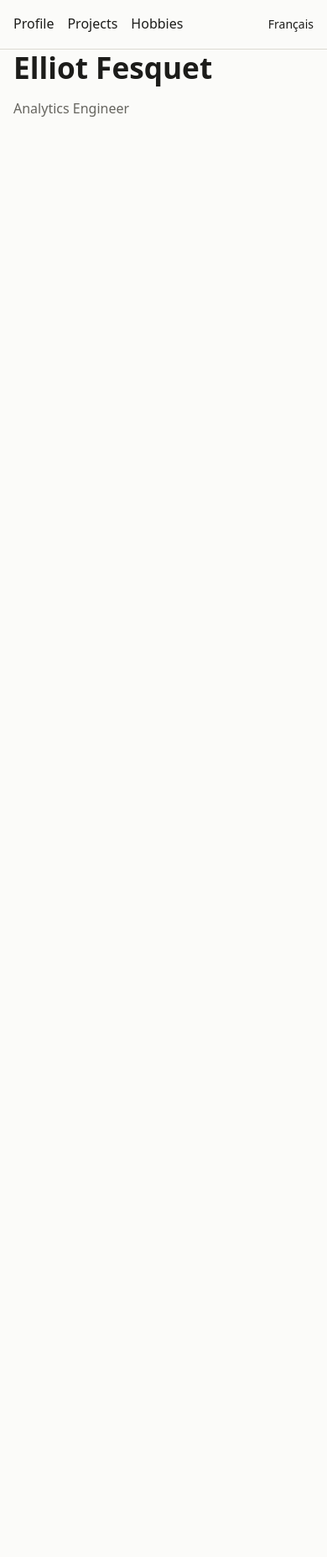
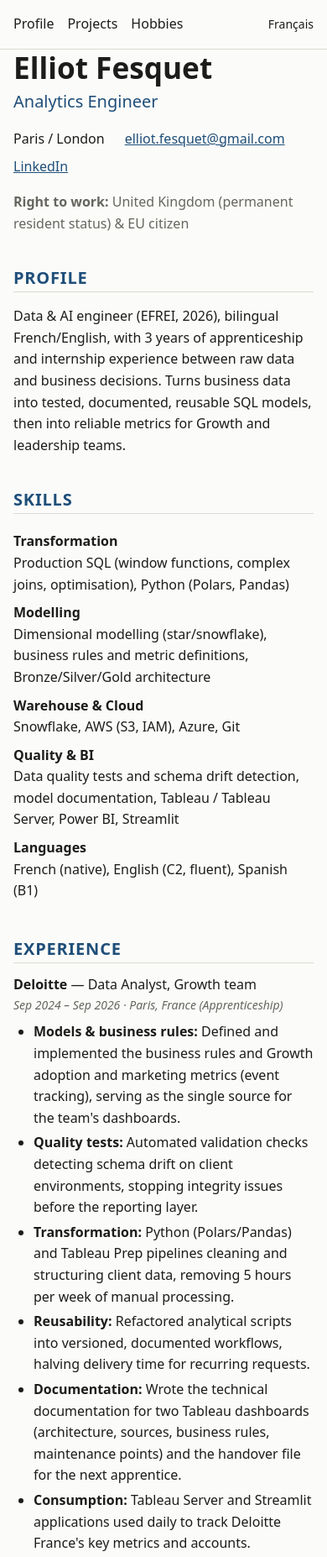
Before and after one commit to ElliotFesquet/cv, an Astro site: page /cv/en in a window 390 px wide. Shown: the top 1854 px of the page at 84% size. Before the commit the page ends 844 px from the top, so only its background shows below. Built offline with nearby package versions, Linux system fonts and the light colour scheme; Astro itself is replaced by a stand-in of ours.

Commit message:
Add bilingual CV page rendered from cv.yaml
Co-Authored-By: Claude Opus 5.5 <noreply@anthropic.com>

```diff
--- a/package.json
+++ b/package.json
@@ -8,6 +8,10 @@
     "preview": "astro preview"
   },
   "dependencies": {
-    "astro": "^7.3.5"
+    "astro": "^7.3.5",
+    "js-yaml": "^5.4.2"
+  },
+  "devDependencies": {
+    "@types/js-yaml": "^4.0.9"
   }
 }
--- /dev/null
+++ b/src/data/cv.ts
@@ -0,0 +1,32 @@
+import { load } from 'js-yaml';
+import raw from './cv.yaml?raw';
+import type { Lang } from '../i18n/ui';
+
+type Text = Record<Lang, string>;
+type Bullet = Text & { title: Text };
+
+export interface CV {
+  name: string;
+  headline: Text;
+  location: Text;
+  email: string;
+  linkedin: string;
+  work_rights: Text;
+  profile: Text;
+  skills: { label: Text; items: Text }[];
+  experience: {
+    company: string; role: Text; start: string; end: string;
+    location: Text; type: Text; bullets: Bullet[];
+  }[];
+  education: { school: string; degree: Text; start: number; end: number; detail?: Text }[];
+  activities: (Text & { label: Text })[];
+}
+
+export const cv = load(raw) as CV;
+
+// "2024-09" -> "Sep 2024" / "sept. 2024"
+export const formatMonth = (ym: string, lang: Lang) => {
+  const [y, m] = ym.split('-').map(Number);
+  return new Intl.DateTimeFormat(lang, { month: 'short', year: 'numeric', timeZone: 'UTC' })
+    .format(new Date(Date.UTC(y, m - 1)));
+};
--- /dev/null
+++ b/src/data/cv.yaml
@@ -0,0 +1,127 @@
+# Single source of truth for the CV. Source: cv_an_eng_ef.pdf.
+# Every user-facing string has en + fr. Dates are YYYY-MM; month names are rendered per language.
+
+name: Elliot Fesquet
+headline: { en: Analytics Engineer, fr: Analytics Engineer }
+location: { en: Paris / London, fr: Paris / Londres }
+email: elliot.fesquet@gmail.com
+linkedin: https://www.linkedin.com/in/elliot-fesquet
+work_rights:
+  en: United Kingdom (permanent resident status) & EU citizen
+  fr: Royaume-Uni (statut de résident permanent) & citoyen de l'UE
+
+profile:
+  en: >-
+    Data & AI engineer (EFREI, 2026), bilingual French/English, with 3 years of apprenticeship and
+    internship experience between raw data and business decisions. Turns business data into tested,
+    documented, reusable SQL models, then into reliable metrics for Growth and leadership teams.
+  fr: >-
+    Ingénieur Data & IA (EFREI, 2026) bilingue (français/anglais), 3 ans d'expérience en alternance et
+    en stage entre la donnée brute et la décision métier. Transforme des données métier en modèles SQL
+    testés, documentés et réutilisables, puis en indicateurs fiables pour les équipes Growth et direction.
+
+skills:
+  - label: { en: Transformation, fr: Transformation }
+    items:
+      en: Production SQL (window functions, complex joins, optimisation), Python (Polars, Pandas)
+      fr: SQL en production (fonctions de fenêtrage, jointures complexes, optimisation), Python (Polars, Pandas)
+  - label: { en: Modelling, fr: Modélisation }
+    items:
+      en: Dimensional modelling (star/snowflake), business rules and metric definitions, Bronze/Silver/Gold architecture
+      fr: Modélisation dimensionnelle (étoile/flocon), définition de règles métier et d'indicateurs, architecture Bronze/Silver/Gold
+  - label: { en: Warehouse & Cloud, fr: Warehouse & Cloud }
+    items:
+      en: Snowflake, AWS (S3, IAM), Azure, Git
+      fr: Snowflake, AWS (S3, IAM), Azure, Git
+  - label: { en: Quality & BI, fr: Qualité & BI }
+    items:
+      en: Data quality tests and schema drift detection, model documentation, Tableau / Tableau Server, Power BI, Streamlit
+      fr: Tests de qualité et détection de dérive de schéma, documentation de modèles, Tableau / Tableau Server, Power BI, Streamlit
+  - label: { en: Languages, fr: Langues }
+    items:
+      en: French (native), English (C2, fluent), Spanish (B1)
+      fr: Français (maternel), anglais (C2, courant), espagnol (B1)
+
+experience:
+  - company: Deloitte
+    role: { en: "Data Analyst, Growth team", fr: "Data Analyst, équipe Growth" }
+    start: 2024-09
+    end: 2026-09
+    location: { en: "Paris, France", fr: "Paris, France" }
+    type: { en: Apprenticeship, fr: Alternance }
+    bullets:
+      - title: { en: Models & business rules, fr: Modèles & règles métier }
+        en: Defined and implemented the business rules and Growth adoption and marketing metrics (event tracking), serving as the single source for the team's dashboards.
+        fr: Définition et implémentation des règles métier et des indicateurs d'adoption et de marketing Growth (event tracking), servant de source unique aux tableaux de bord de l'équipe.
+      - title: { en: Quality tests, fr: Tests de qualité }
+        en: Automated validation checks detecting schema drift on client environments, stopping integrity issues before the reporting layer.
+        fr: Contrôles de validation automatisés détectant les dérives de schéma sur les environnements clients, bloquant les problèmes d'intégrité avant la couche de reporting.
+      - title: { en: Transformation, fr: Transformation }
+        en: Python (Polars/Pandas) and Tableau Prep pipelines cleaning and structuring client data, removing 5 hours per week of manual processing.
+        fr: Pipelines Python (Polars/Pandas) et Tableau Prep de nettoyage et de structuration des données clients, supprimant 5 heures par semaine de traitement manuel.
+      - title: { en: Reusability, fr: Réutilisabilité }
+        en: Refactored analytical scripts into versioned, documented workflows, halving delivery time for recurring requests.
+        fr: Refonte de scripts analytiques en workflows versionnés et documentés, divisant par deux le délai de livraison des demandes récurrentes.
+      - title: { en: Documentation, fr: Documentation }
+        en: Wrote the technical documentation for two Tableau dashboards (architecture, sources, business rules, maintenance points) and the handover file for the next apprentice.
+        fr: Rédaction de la documentation technique de deux tableaux de bord Tableau (architecture, sources, règles métier, points de maintenance) et du dossier de passation à l'alternant suivant.
+      - title: { en: Consumption, fr: Consommation }
+        en: Tableau Server and Streamlit applications used daily to track Deloitte France's key metrics and accounts.
+        fr: Applications Tableau Server et Streamlit utilisées quotidiennement pour suivre les indicateurs et comptes clés de Deloitte France.
+  - company: Kickmaker
+    role: { en: Data Analyst, fr: Data Analyst }
+    start: 2023-09
+    end: 2024-08
+    location: { en: "Paris, France", fr: "Paris, France" }
+    type: { en: Apprenticeship, fr: Alternance }
+    bullets:
+      - title: { en: HR data model, fr: Modèle de données RH }
+        en: End-to-end design of the data model and Power BI dashboards for cross-functional metrics, used daily by the HR Director.
+        fr: Conception de bout en bout du modèle et des tableaux de bord Power BI d'indicateurs transverses, utilisés quotidiennement par la Directrice RH.
+      - title: { en: Automation, fr: Automatisation }
+        en: Automated weekly flow (Python, Power Automate, VBA) delivering the sales pipeline analysis to the executive committee.
+        fr: Flux hebdomadaire automatisé (Python, Power Automate, VBA) livrant l'analyse du pipe commercial au comité de direction.
+  - company: Ohm Energie
+    role: { en: Data Analyst, fr: Data Analyst }
+    start: 2023-05
+    end: 2023-08
+    location: { en: "Paris, France", fr: "Paris, France" }
+    type: { en: Internship, fr: Stage }
+    bullets:
+      - title: { en: Ingestion, fr: Ingestion }
+        en: Python web-scraping pipelines collecting and structuring competitor prices daily.
+        fr: Pipelines de web-scraping en Python collectant et structurant quotidiennement les prix des concurrents.
+  - company: OilX
+    role: { en: Data Analyst, fr: Data Analyst }
+    start: 2022-05
+    end: 2022-08
+    location: { en: "London, United Kingdom", fr: "Londres, Royaume-Uni" }
+    type: { en: Internship, fr: Stage }
+    bullets:
+      - title: { en: Data integrity, fr: Intégrité des données }
+        en: Validated large-scale market telemetry data for the global oil sector, feeding weekly market intelligence reports.
+        fr: Validation de données de télémétrie de marché à grande échelle pour le secteur pétrolier mondial, alimentant des rapports hebdomadaires d'intelligence de marché.
+
+education:
+  - school: EFREI Paris
+    degree: { en: "Engineering degree: Data & AI", fr: "Diplôme d'Ingénieur : Data & IA" }
+    start: 2021
+    end: 2026
+    detail:
+      en: "Master's in Data Engineering. Project: mobility data platform on AWS (S3 Bronze/Silver/Gold zones, governance and security)."
+      fr: "Master en Data Engineering. Projet : plateforme de données de mobilité sur AWS (zones S3 Bronze/Silver/Gold, gouvernance et sécurité)."
+  - school: EFREI Paris
+    degree: { en: Integrated preparatory class (mathematics, physics), fr: Classe Préparatoire Intégrée (mathématiques, physique) }
+    start: 2020
+    end: 2021
+
+activities:
+  - label: { en: Gaming, fr: Gaming }
+    en: League of Legends, ranked top 0.01% (EUW)
+    fr: League of Legends, classé top 0,01 % (EUW)
+  - label: { en: Sport, fr: Sport }
+    en: Skiing, running, cycling, football
+    fr: Ski, course à pied, cyclisme, football
+  - label: { en: Coaching / tutoring, fr: Coaching / tutorat }
+    en: League of Legends, maths and English
+    fr: League of Legends, maths et anglais
--- a/src/i18n/ui.ts
+++ b/src/i18n/ui.ts
@@ -3,8 +3,18 @@ export type Lang = keyof typeof languages;
 export const defaultLang: Lang = 'en';
 
 export const ui = {
-  en: { 'nav.home': 'Profile', 'nav.projects': 'Projects', 'nav.hobbies': 'Hobbies' },
-  fr: { 'nav.home': 'Profil', 'nav.projects': 'Projets', 'nav.hobbies': 'Loisirs' },
+  en: {
+    'nav.home': 'Profile', 'nav.projects': 'Projects', 'nav.hobbies': 'Hobbies',
+    'cv.profile': 'Profile', 'cv.skills': 'Skills', 'cv.experience': 'Experience',
+    'cv.education': 'Education', 'cv.activities': 'Activities & distinctions',
+    'cv.workRights': 'Right to work',
+  },
+  fr: {
+    'nav.home': 'Profil', 'nav.projects': 'Projets', 'nav.hobbies': 'Loisirs',
+    'cv.profile': 'Profil', 'cv.skills': 'Compétences', 'cv.experience': 'Expérience',
+    'cv.education': 'Formation', 'cv.activities': 'Activités & distinctions',
+    'cv.workRights': 'Droit de travail',
+  },
 } as const;
 
 export const t = (lang: Lang) => ui[lang];
--- a/src/pages/[lang]/index.astro
+++ b/src/pages/[lang]/index.astro
@@ -1,11 +1,76 @@
 ---
 import Base from '../../layouts/Base.astro';
-import { langPaths, type Lang } from '../../i18n/ui';
+import { langPaths, t, type Lang } from '../../i18n/ui';
+import { cv, formatMonth } from '../../data/cv';
 
 export const getStaticPaths = langPaths;
 const lang = Astro.params.lang as Lang;
+const l = t(lang);
 ---
-<Base lang={lang} title="Analytics Engineer">
-  <h1>Elliot Fesquet</h1>
-  <p class="muted">Analytics Engineer</p>
+<Base lang={lang} title={cv.headline[lang]}>
+  <header class="cv-header">
+    <h1>{cv.name}</h1>
+    <p class="cv-headline">{cv.headline[lang]}</p>
+    <ul class="cv-contact">
+      <li>{cv.location[lang]}</li>
+      <li><a href={`mailto:${cv.email}`}>{cv.email}</a></li>
+      <li><a href={cv.linkedin}>LinkedIn</a></li>
+    </ul>
+    <p class="muted"><strong>{l['cv.workRights']}:</strong> {cv.work_rights[lang]}</p>
+  </header>
+
+  <section class="cv-section">
+    <h2>{l['cv.profile']}</h2>
+    <p>{cv.profile[lang]}</p>
+  </section>
+
+  <section class="cv-section">
+    <h2>{l['cv.skills']}</h2>
+    <dl class="cv-skills">
+      {cv.skills.map((s) => (
+        <div><dt>{s.label[lang]}</dt><dd>{s.items[lang]}</dd></div>
+      ))}
+    </dl>
+  </section>
+
+  <section class="cv-section">
+    <h2>{l['cv.experience']}</h2>
+    {cv.experience.map((job) => (
+      <article class="cv-entry">
+        <div class="cv-entry-head">
+          <h3>{job.company} <span class="cv-role">— {job.role[lang]}</span></h3>
+          <p class="muted">
+            <time datetime={job.start}>{formatMonth(job.start, lang)}</time> –{' '}
+            <time datetime={job.end}>{formatMonth(job.end, lang)}</time>
+            · {job.location[lang]} ({job.type[lang]})
+          </p>
+        </div>
+        <ul>
+          {job.bullets.map((b) => <li><strong>{b.title[lang]}:</strong> {b[lang]}</li>)}
+        </ul>
+      </article>
+    ))}
+  </section>
+
+  <section class="cv-section">
+    <h2>{l['cv.education']}</h2>
+    {cv.education.map((e) => (
+      <article class="cv-entry">
+        <div class="cv-entry-head">
+          <h3>{e.school} <span class="cv-role">— {e.degree[lang]}</span></h3>
+          <p class="muted">{e.start} – {e.end}</p>
+        </div>
+        {e.detail && <p>{e.detail[lang]}</p>}
+      </article>
+    ))}
+  </section>
+
+  <section class="cv-section">
+    <h2>{l['cv.activities']}</h2>
+    <dl class="cv-skills">
+      {cv.activities.map((a) => (
+        <div><dt>{a.label[lang]}</dt><dd>{a[lang]}</dd></div>
+      ))}
+    </dl>
+  </section>
 </Base>
--- a/src/styles/global.css
+++ b/src/styles/global.css
@@ -74,3 +74,45 @@ main { padding: var(--space-5) 0 var(--space-6); }
 .site-nav a[aria-current="page"] { color: var(--color-accent); font-weight: 600; }
 .site-nav .lang { margin-left: auto; font-size: var(--step--1); }
 .muted { color: var(--color-muted); }
+
+/* CV */
+.cv-header { margin-bottom: var(--space-5); }
+.cv-header h1 { margin-bottom: var(--space-1); }
+.cv-headline { font-size: var(--step-1); color: var(--color-accent); margin: 0 0 var(--space-3); }
+.cv-contact {
+  display: flex;
+  flex-wrap: wrap;
+  gap: var(--space-2) var(--space-4);
+  list-style: none;
+  padding: 0;
+  margin: 0 0 var(--space-2);
+}
+.cv-section { margin-bottom: var(--space-5); }
+.cv-section h2 {
+  font-size: var(--step-1);
+  text-transform: uppercase;
+  letter-spacing: 0.04em;
+  color: var(--color-accent);
+  border-bottom: 1px solid var(--color-border);
+  padding-bottom: var(--space-1);
+}
+.cv-skills { margin: 0; }
+.cv-skills div {
+  display: grid;
+  grid-template-columns: minmax(8rem, 12rem) 1fr;
+  gap: var(--space-3);
+  padding-block: var(--space-1);
+}
+.cv-skills dt { font-weight: 600; }
+.cv-skills dd { margin: 0; }
+.cv-entry { margin-bottom: var(--space-4); }
+.cv-entry-head { display: flex; flex-wrap: wrap; justify-content: space-between; gap: 0 var(--space-3); }
+.cv-entry-head h3 { font-size: var(--step-0); margin-bottom: var(--space-1); }
+.cv-entry-head p { margin: 0 0 var(--space-2); font-size: var(--step--1); font-style: italic; }
+.cv-role { font-weight: 400; }
+.cv-entry ul { margin: 0; padding-left: var(--space-4); }
+.cv-entry li { margin-bottom: var(--space-1); }
+
+@media (max-width: 36rem) {
+  .cv-skills div { grid-template-columns: 1fr; gap: 0; }
+}
```
Also changed, not shown: 1 other file.
